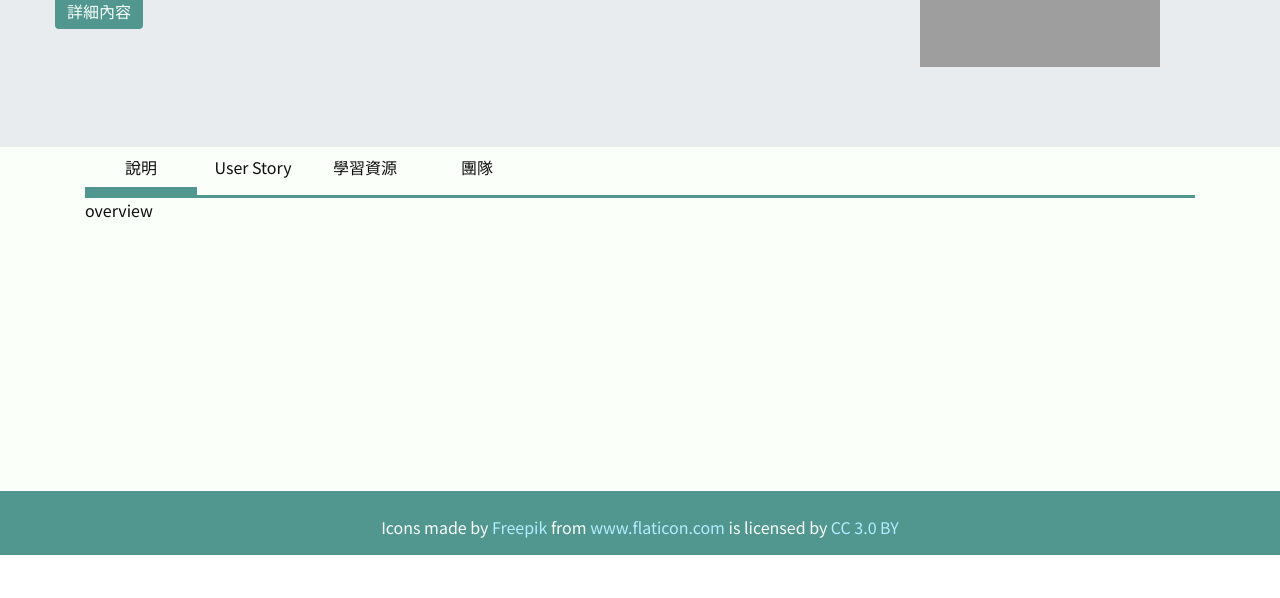
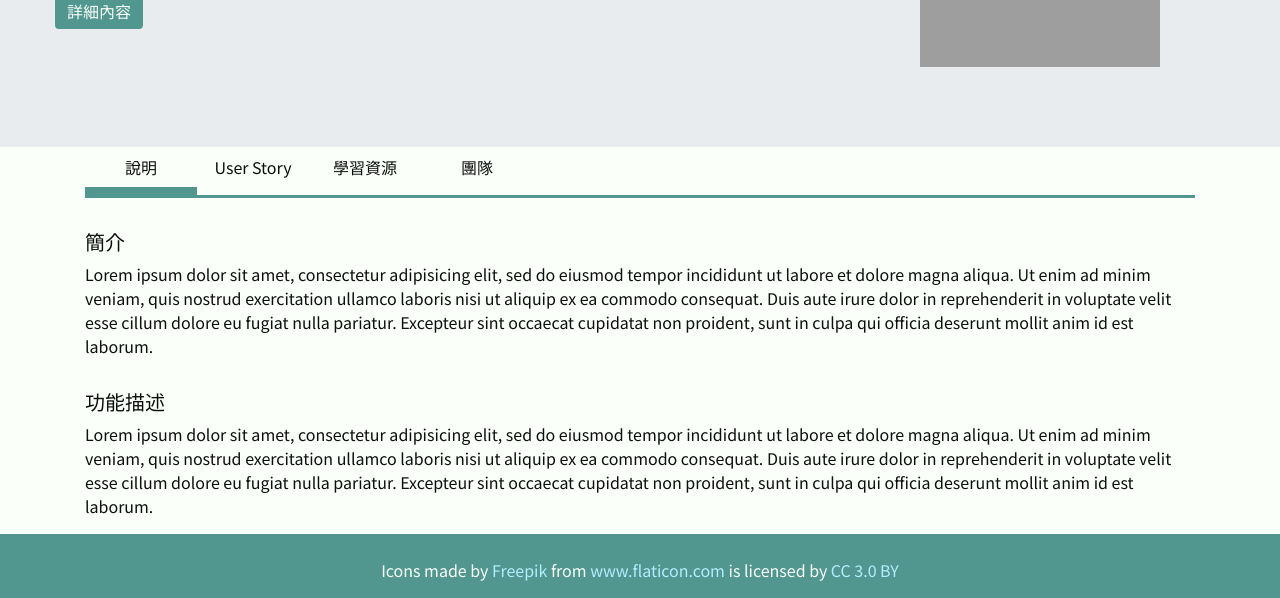
Before and after one commit to Bluebell3310/Who-Will-Help-You, a Flask app: page /project/1 in a window 1280 px wide. Shown: the part 309-907 px from the top of the page. Before the commit the page ends 864 px from the top, so only its background shows below. Run offline with Flask 2, Linux system fonts and the light colour scheme; some libraries are stand-ins or nearby versions; grey boxes are pictures that could not be loaded.

Commit message:
update project page content

```diff
--- a/why/static/css/project.css
+++ b/why/static/css/project.css
@@ -1,6 +1,9 @@
 .project {
   padding-top: 3.5rem;
   min-height: 100%;
+}
+h5 {
+  margin-top: 2rem;
 }
 /**jumbotron**/
 .jumbotron {
@@ -31,4 +34,5 @@
   overflow: auto;
   flex-wrap: nowrap;
   border-bottom: 0.2rem solid rgb(81, 150, 143);
+  margin-bottom: 2rem;
 }
--- a/why/templates/project.html
+++ b/why/templates/project.html
@@ -31,9 +31,31 @@
       </div>
     </nav>
     <div class="tab-content">
-      <div class="tab-pane fade show active" id="nav-overview" role="tabpanel" aria-labelledby="nav-overview-tab">overview</div>
-      <div class="tab-pane fade" id="nav-user-story" role="tabpanel" aria-labelledby="nav-user-story-tab">user-story</div>
-      <div class="tab-pane fade" id="nav-learning-resources" role="tabpanel" aria-labelledby="nav-learning-resources-tab">learning-resources</div>
+      <div class="tab-pane fade show active" id="nav-overview" role="tabpanel" aria-labelledby="nav-overview-tab">
+        <h5>簡介</h5>
+        <p>Lorem ipsum dolor sit amet, consectetur adipisicing elit, sed do eiusmod tempor incididunt ut labore et dolore magna aliqua. Ut enim ad minim veniam, quis nostrud exercitation ullamco laboris nisi ut aliquip ex ea commodo consequat. Duis aute irure dolor in reprehenderit in voluptate velit esse cillum dolore eu fugiat nulla pariatur. Excepteur sint occaecat cupidatat non proident, sunt in culpa qui officia deserunt mollit anim id est laborum.</p>
+        <h5>功能描述</h5>
+        <p>Lorem ipsum dolor sit amet, consectetur adipisicing elit, sed do eiusmod tempor incididunt ut labore et dolore magna aliqua. Ut enim ad minim veniam, quis nostrud exercitation ullamco laboris nisi ut aliquip ex ea commodo consequat. Duis aute irure dolor in reprehenderit in voluptate velit esse cillum dolore eu fugiat nulla pariatur. Excepteur sint occaecat cupidatat non proident, sunt in culpa qui officia deserunt mollit anim id est laborum.</p>
+      </div>
+      <div class="tab-pane fade" id="nav-user-story" role="tabpanel" aria-labelledby="nav-user-story-tab">
+        <ul>
+          <li>
+            <input class="form-check-input" id="user-story-checkbox-1" type="checkbox">
+            <label class="form-check-label" for="user-story-checkbox-1">
+              User Story1:
+            </label>
+          </li>
+          <li>
+            <input class="form-check-input" id="user-story-checkbox-2" type="checkbox">
+            <label class="form-check-label" for="user-story-checkbox-2">
+              User Story2:
+            </label>
+          </li>
+        </ul>
+      </div>
+      <div class="tab-pane fade" id="nav-learning-resources" role="tabpanel" aria-labelledby="nav-learning-resources-tab">
+        <p>Lorem ipsum dolor sit amet, consectetur adipisicing elit, sed do eiusmod tempor incididunt ut labore et dolore magna aliqua. Ut enim ad minim veniam, quis nostrud exercitation ullamco laboris nisi ut aliquip ex ea commodo consequat. Duis aute irure dolor in reprehenderit in voluptate velit esse cillum dolore eu fugiat nulla pariatur. Excepteur sint occaecat cupidatat non proident, sunt in culpa qui officia deserunt mollit anim id est laborum.</p>
+      </div>
       <div class="tab-pane fade" id="nav-team" role="tabpanel" aria-labelledby="nav-team-tab">team</div>
     </div>
   </div>
```
